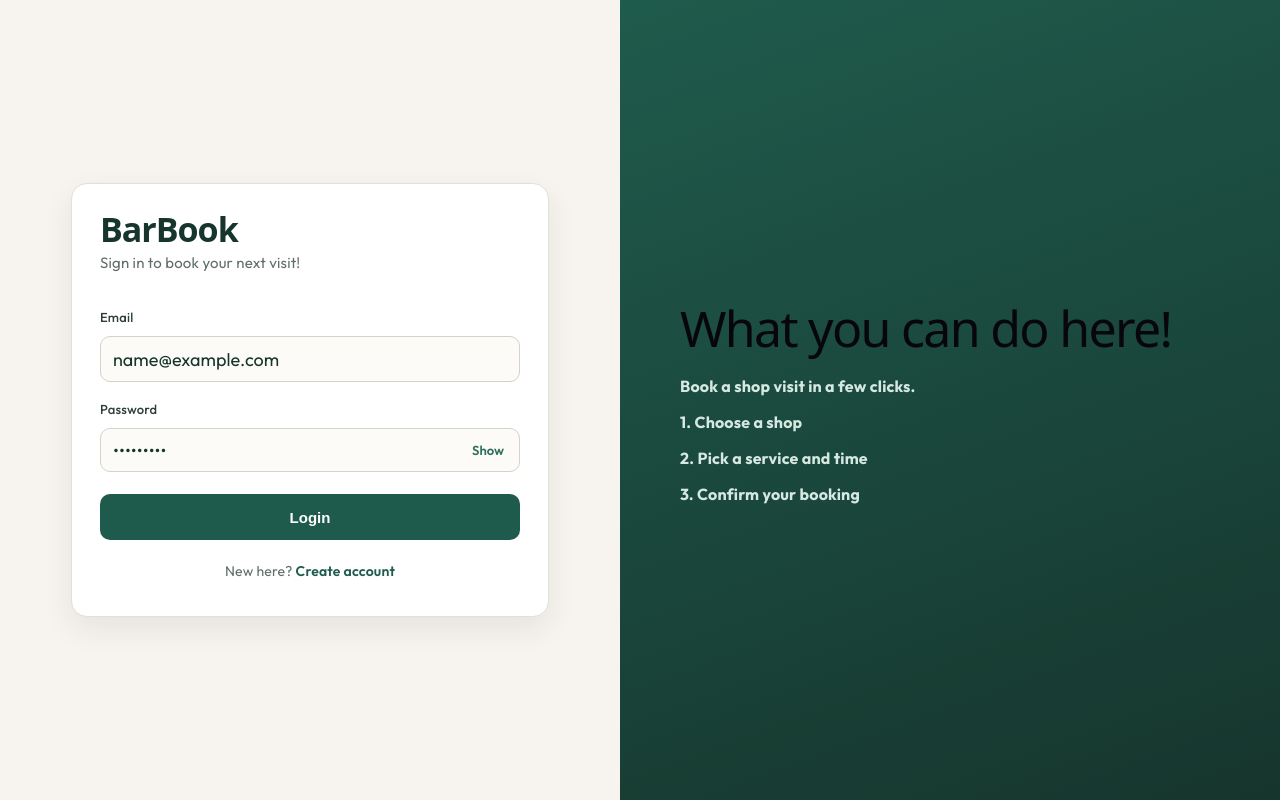
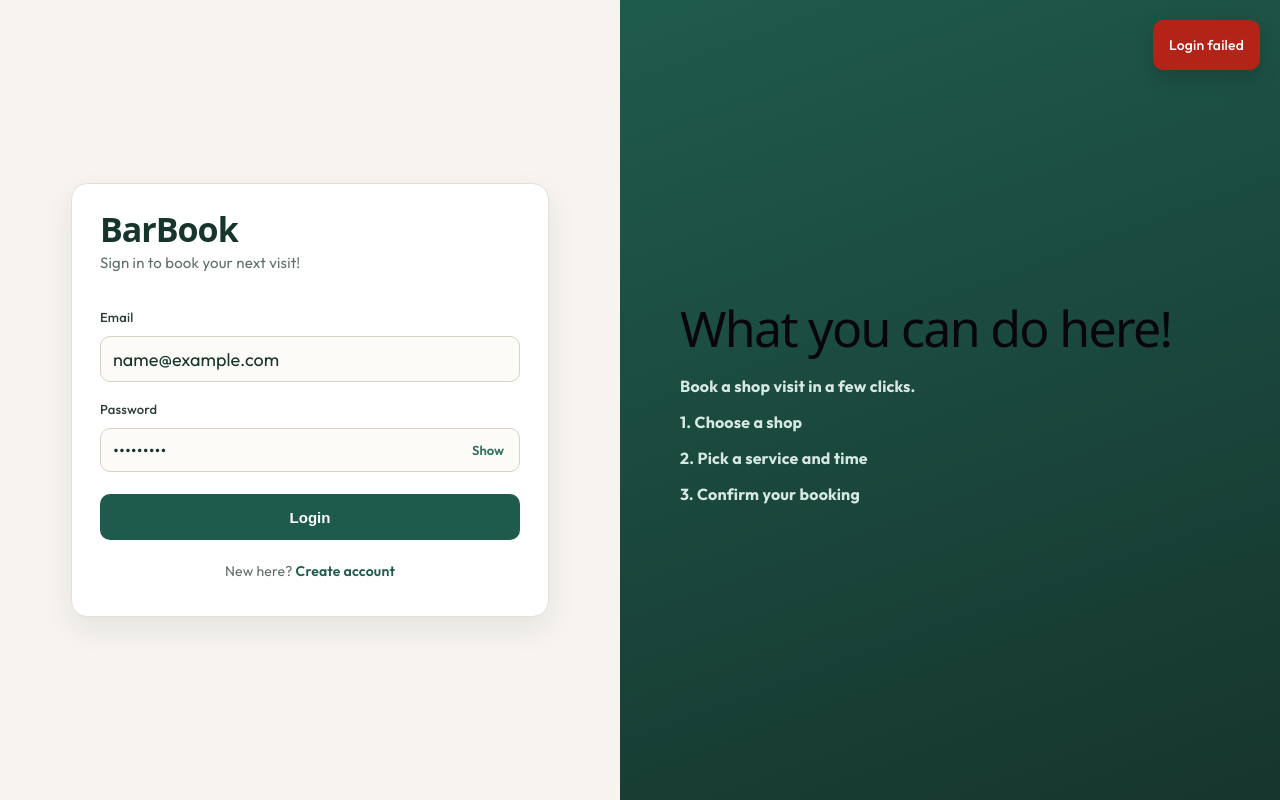
Before and after one commit to FahimFoysalEmon/booking-service, a React (Vite) app in the folder frontend/slot-booking-frontend/: page /login in a window 1280 px wide. Both pictures are taken after typing "name@example.com", "Sample123" into the empty fields and a click on the button "Login". Built offline with nearby package versions, Linux system fonts and the light colour scheme; no server answers.

Commit message:
error message toast introduced in login page

```diff
--- a/frontend/slot-booking-frontend/src/pages/LoginPage.jsx
+++ b/frontend/slot-booking-frontend/src/pages/LoginPage.jsx
@@ -25,14 +25,20 @@ export default function LoginPage() {
       navigate("/");
       console.log("Login Succesful");
 
-    } catch (error) {
-      setError(error.response?.data?.message || "Login failed");
-    }
+   } catch (error) {
+  const message = error.response?.data?.message || "Login failed";
+  setError(message);
+
+  setTimeout(() => {
+    setError("");
+  }, 3000);
+}
   }
 
   return (
     <div className="auth-page">
 
+{error && <div className="auth-toast">{error}</div>}
 
       <div className="auth-shell">
 
--- a/frontend/slot-booking-frontend/src/styles/auth.css
+++ b/frontend/slot-booking-frontend/src/styles/auth.css
@@ -79,6 +79,21 @@
   width: 100%;
   padding-right: 64px; /* space so text doesn't sit under the button */
   box-sizing: border-box;
+}
+
+.auth-toast {
+  position: fixed;
+  top: 20px;
+  right: 20px;
+  z-index: 1000;
+  max-width: 320px;
+  padding: 12px 16px;
+  border-radius: 10px;
+  background: #b42318;
+  color: #fff;
+  font-size: 14px;
+  font-weight: 500;
+  box-shadow: 0 8px 20px rgba(0, 0, 0, 0.15);
 }
 
 .auth-eye {
```
